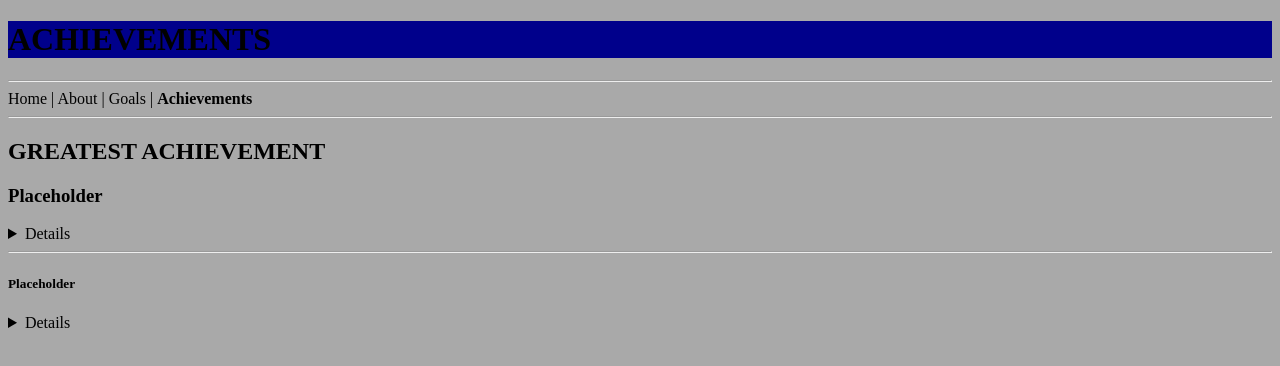
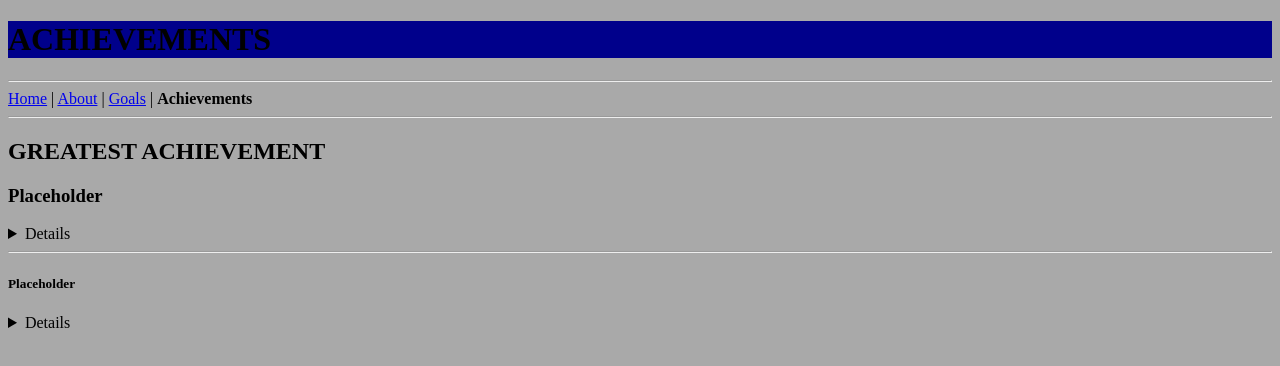
Before and after one commit to ConnorM2018/HTMLTextureStructure, a plain HTML site: page achievements.html in a window 1280 px wide. Drawn offline with Linux system fonts and the light colour scheme.

Commit message:
navigation completion

```diff
--- a/achievements.html
+++ b/achievements.html
@@ -12,7 +12,7 @@
       <h1 style="background-color:DarkBlue;">ACHIEVEMENTS</h1>
     </header>
     <hr>
-    <nav>Home | About | Goals | <b>Achievements</b>
+    <nav><a href="index.html">Home</a> | <a href="about.html">About</a> | <a href="goals.html">Goals</a> | <b>Achievements</b>
     </nav>
     <hr>
     <main>
```
